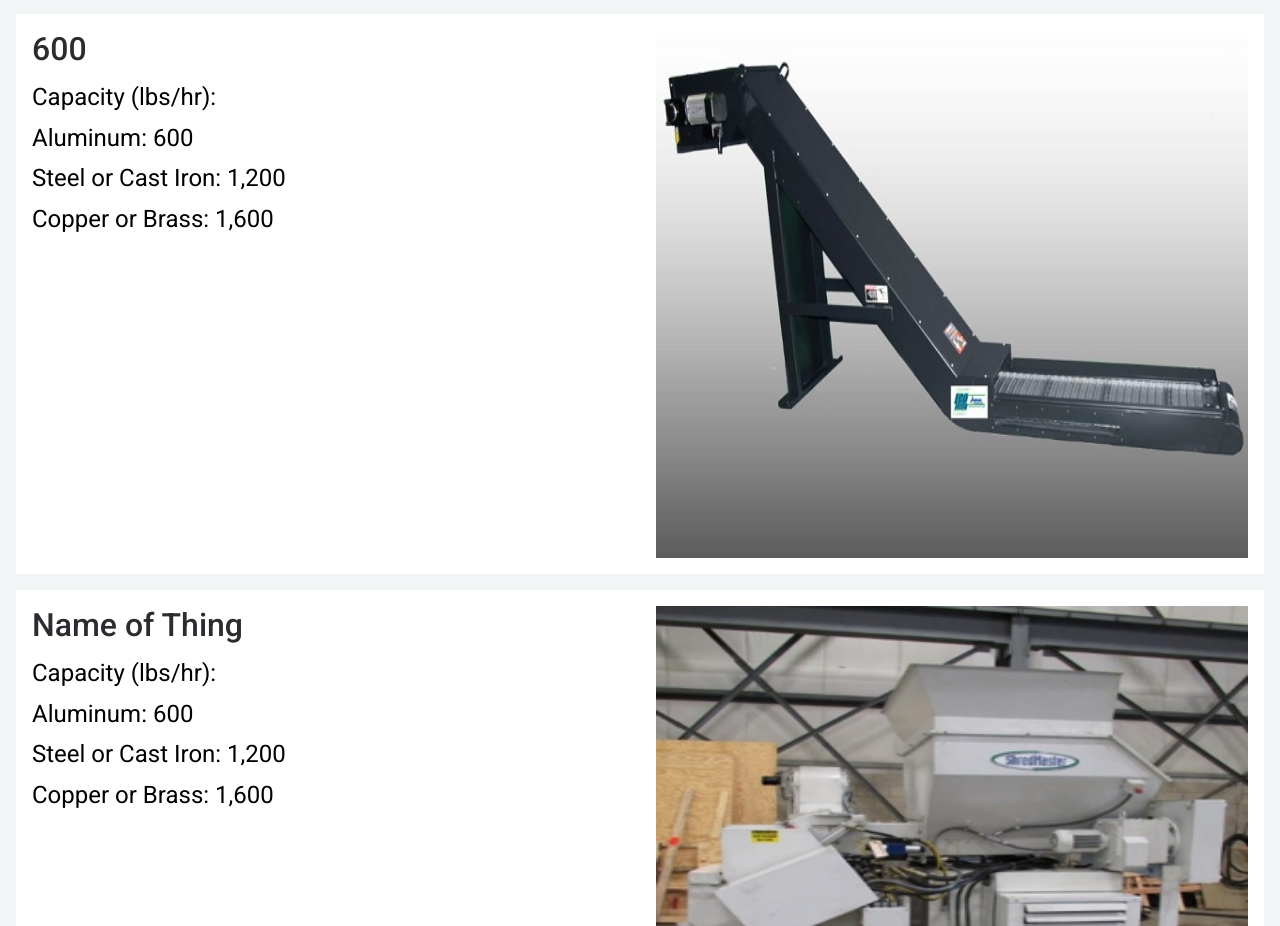
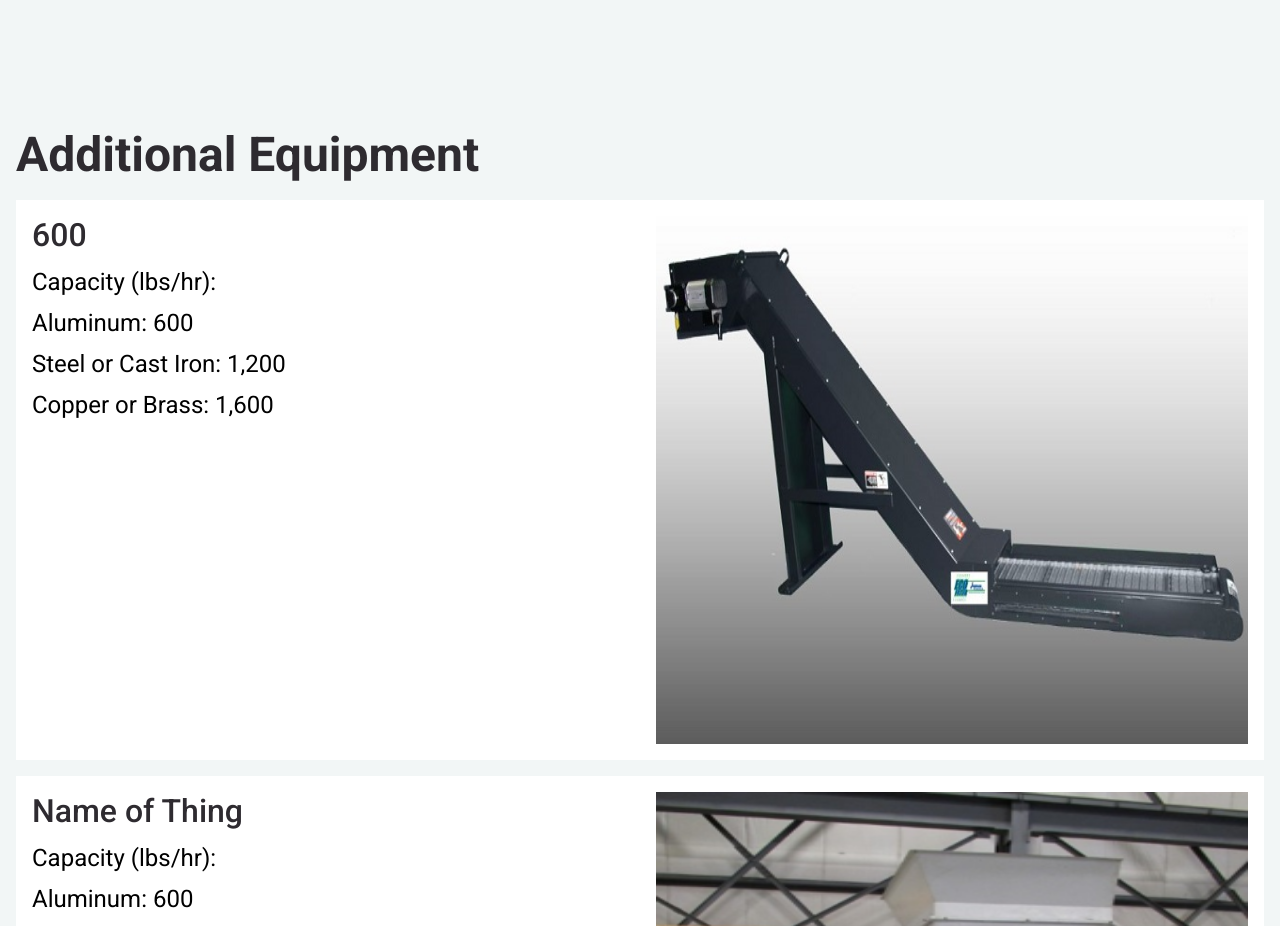
Before and after one commit to MitchellWilson01/aspen-rentals, a React (Create React App) app: page /equipment in a window 1280 px wide. Shown: the part 5200-6126 px from the top of the page. Built offline with nearby package versions, Linux system fonts and the light colour scheme.

Commit message:
add additional equipment line on equipment page

```diff
--- a/src/components/Briquetters/Briquetters.js
+++ b/src/components/Briquetters/Briquetters.js
@@ -128,7 +128,7 @@ const Briquetters = () => {
                         </div>
                     </Carousel>
                     <p className="title">RUF 15</p>
-                    <h2 className="conveyors">Conveyors & Shreddors</h2>
+                    <h2 className="conveyors">Additional Equipment</h2>
                     <Carousel className="card card-8" showIndicators={false} autoPlay={false} showStatus={false} interval={60000}>
                         <div className="image">
                         </div>
@@ -269,6 +269,7 @@ const Briquetters = () => {
                     </div>
                     <div className="image image-7"></div>
                 </div>
+                <h2 className="conveyors">Additional Equipment</h2>
                 <div className="card card-8">
                     <div>
                         <h5>600</h5>
--- a/src/components/Briquetters/Briquetters.scss
+++ b/src/components/Briquetters/Briquetters.scss
@@ -50,7 +50,7 @@
     }
 
     .conveyors {
-        margin-top: 2rem;
+        margin-top: 4rem;
     }
 
     .card-1, .image-1 {
@@ -143,6 +143,8 @@
             //box-shadow: 0px 0px 1px 1px rgba($dark, 0.5);
         }
 
-
+        .conveyors {
+            margin-top: 8rem;
+        }
     }
 }
--- a/src/scss/_main.scss
+++ b/src/scss/_main.scss
@@ -8,6 +8,7 @@ body {
     font-family: 'Roboto', sans-serif;
     background-color: $light;
     margin: 0;
+    min-width: 320px;
 }
 
 h1, h2, h3, h4, h5, p {
```
